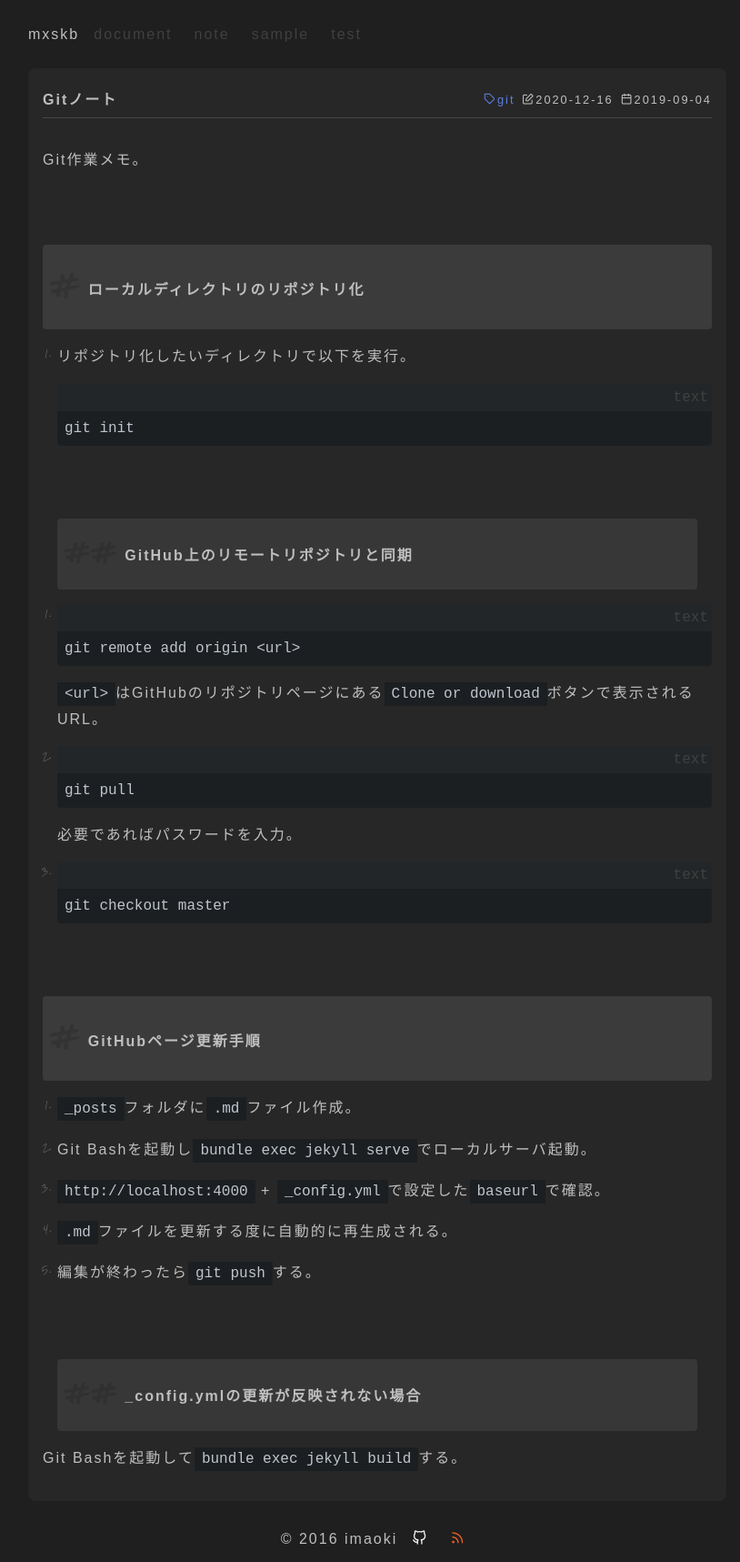
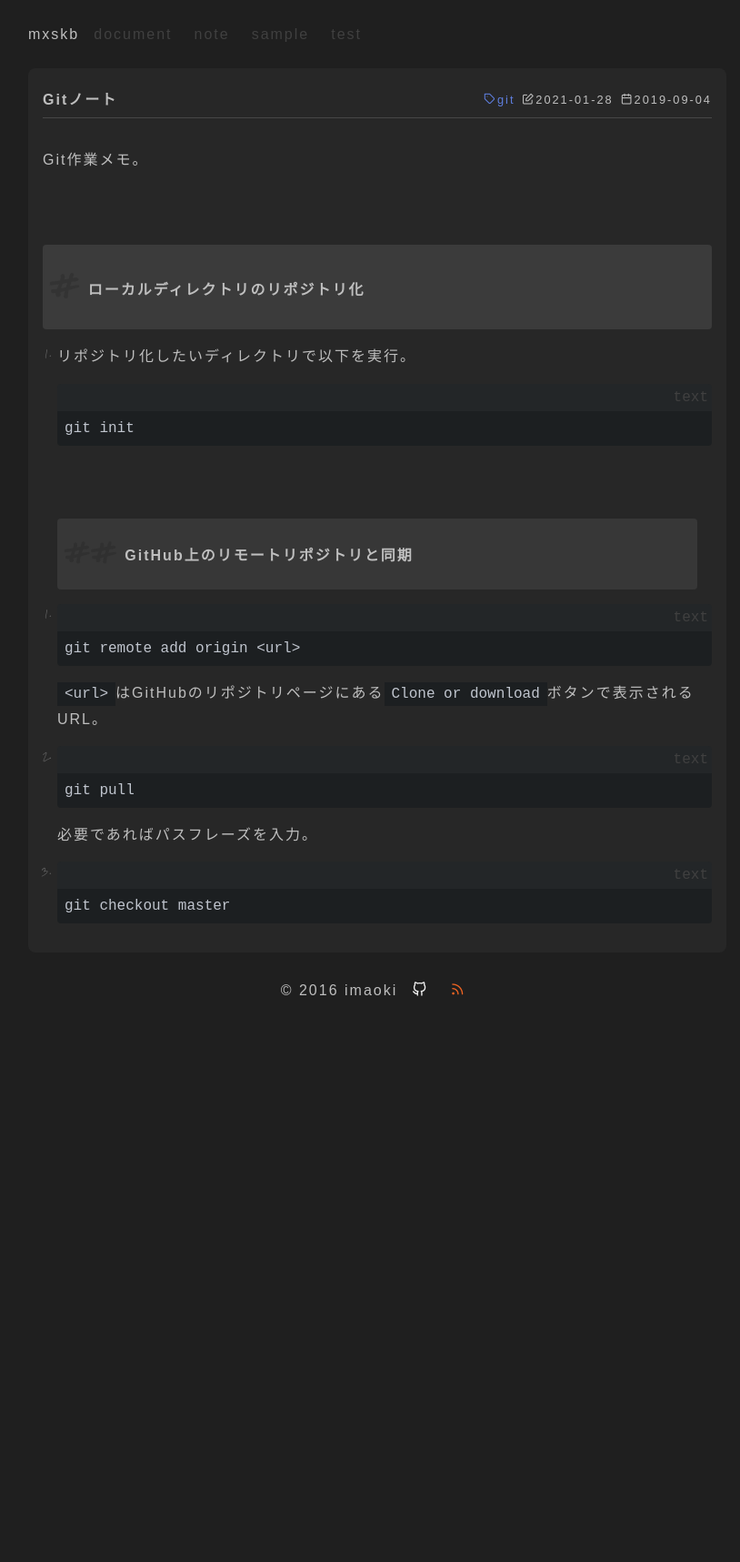
Before and after one commit to imaoki/mxskb, a Jekyll site: the page built from _posts/2019-09-04-git-note.md, in a window 1280 px wide. Shown: the whole page at 91% size, without its empty margins (225-1039 px from the left). Built offline with Jekyll 4.4.1, drawn with Linux system fonts in a browser that asks for light colours; some web fonts are replaced; after the commit the page ends 1114 px from its top, so only the background shows below that.

Commit message:
一部項目を別ポストに移動

````diff
--- a/_posts/2019-09-04-git-note.md
+++ b/_posts/2019-09-04-git-note.md
@@ -1,7 +1,7 @@
 ---
 title: Gitノート
 date: 2019-09-04 04:01:00
-updated: 2020-12-16 20:27:00
+updated: 2021-01-28 03:20:00
 categories: note
 tags: git
 toc: true
@@ -29,24 +29,8 @@ Git作業メモ。
     git pull
     ```
 
-    必要であればパスワードを入力。
+    必要であればパスフレーズを入力。
 
 03. ```
     git checkout master
     ```
-
-### GitHubページ更新手順
-
-01. `_posts`フォルダに`.md`ファイル作成。
-
-02. Git Bashを起動し`bundle exec jekyll serve`でローカルサーバ起動。
-
-03. `http://localhost:4000` + `_config.yml`で設定した`baseurl`で確認。
-
-04. `.md`ファイルを更新する度に自動的に再生成される。
-
-05. 編集が終わったら`git push`する。
-
-#### _config.ymlの更新が反映されない場合
-
-Git Bashを起動して`bundle exec jekyll build`する。
````
